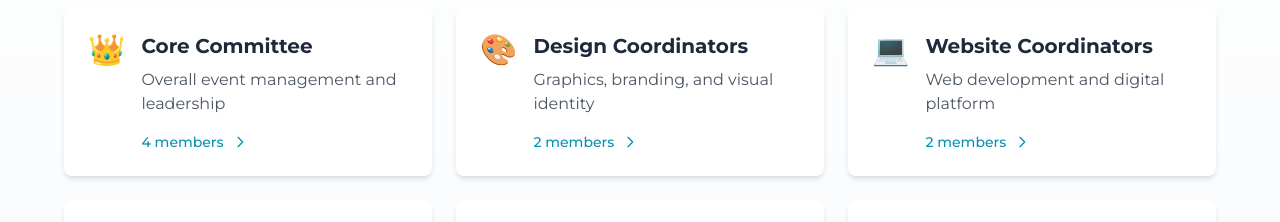
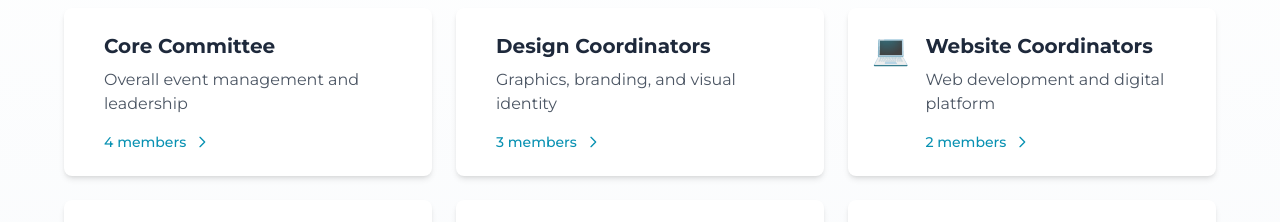
Before and after one commit to Saathviga9605/Summit, a Next.js app: page / in a window 1280 px wide. Shown: the part 4660-4882 px from the top of the page. Built offline with nearby package versions, Linux system fonts and the light colour scheme.

Commit message:
updated design committee details

```diff
--- a/components/StudentCoordinators.tsx
+++ b/components/StudentCoordinators.tsx
@@ -33,7 +33,7 @@ const StudentCoordinators: FC<StudentCoordinatorsProps> = () => {
       id: 1,
       title: 'Core Committee',
       description: 'Overall event management and leadership',
-      icon: '👑',
+      icon: '',
       members: [
         {
           id: 1,
@@ -73,22 +73,30 @@ const StudentCoordinators: FC<StudentCoordinatorsProps> = () => {
       id: 2,
       title: 'Design Coordinators',
       description: 'Graphics, branding, and visual identity',
-      icon: '🎨',
+      icon: '',
       members: [
         {
-          id: 3,
-          name: 'Design Coordinator 1',
-          role: 'Creative Head',
-          department: 'Department of Design',
+          id: 5,
+          name: 'Harshikaa Sundari',
+          role: 'Deputy Head',
+          department: 'Design',
           year: 'Third Year',
           photo: '/images/coordinators/design1.jpg',
         },
         {
-          id: 4,
-          name: 'Design Coordinator 2',
-          role: 'Graphic Designer',
-          department: 'Department of Design',
-          year: 'Second Year',
+          id: 6,
+          name: 'Sanjana S',
+          role: 'Deputy Head',
+          department: 'Design',
+          year: 'Third Year',
+          photo: '/images/coordinators/design2.jpg',
+        },
+        {
+          id: 7,
+          name: 'Jayakanthan JS',
+          role: 'Deputy Head',
+          department: 'Marketing and Logistics',
+          year: 'Third Year',
           photo: '/images/coordinators/design2.jpg',
         },
       ],
```
